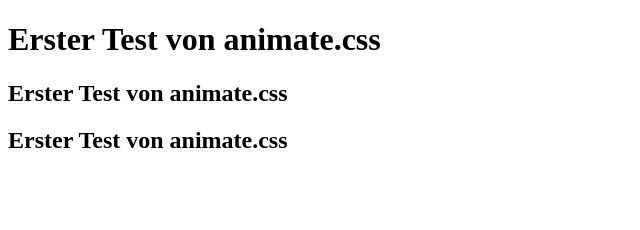
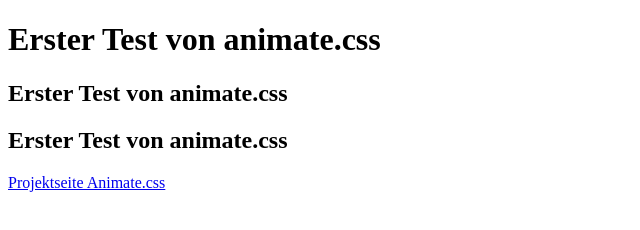
Before and after one commit to bpgs/bpgs.github.io, a plain HTML site: page index.html in a window 1280 px wide. Shown: the whole page, without its empty margins (0-640 px from the left). Drawn offline with Linux system fonts and the light colour scheme.

Commit message:
Update index.html

```diff
--- a/index.html
+++ b/index.html
@@ -15,6 +15,7 @@
 <h1 class="animated infinite bounce">Erster Test von animate.css</h1>
 <h2 class="animated infinite bounce">Erster Test von animate.css</h2>
 <h2 class="animated infinite bounce">Erster Test von animate.css</h2>
+<a href="/animate.css/">Projektseite Animate.css</a>
 </body>
 
 </html>
```
